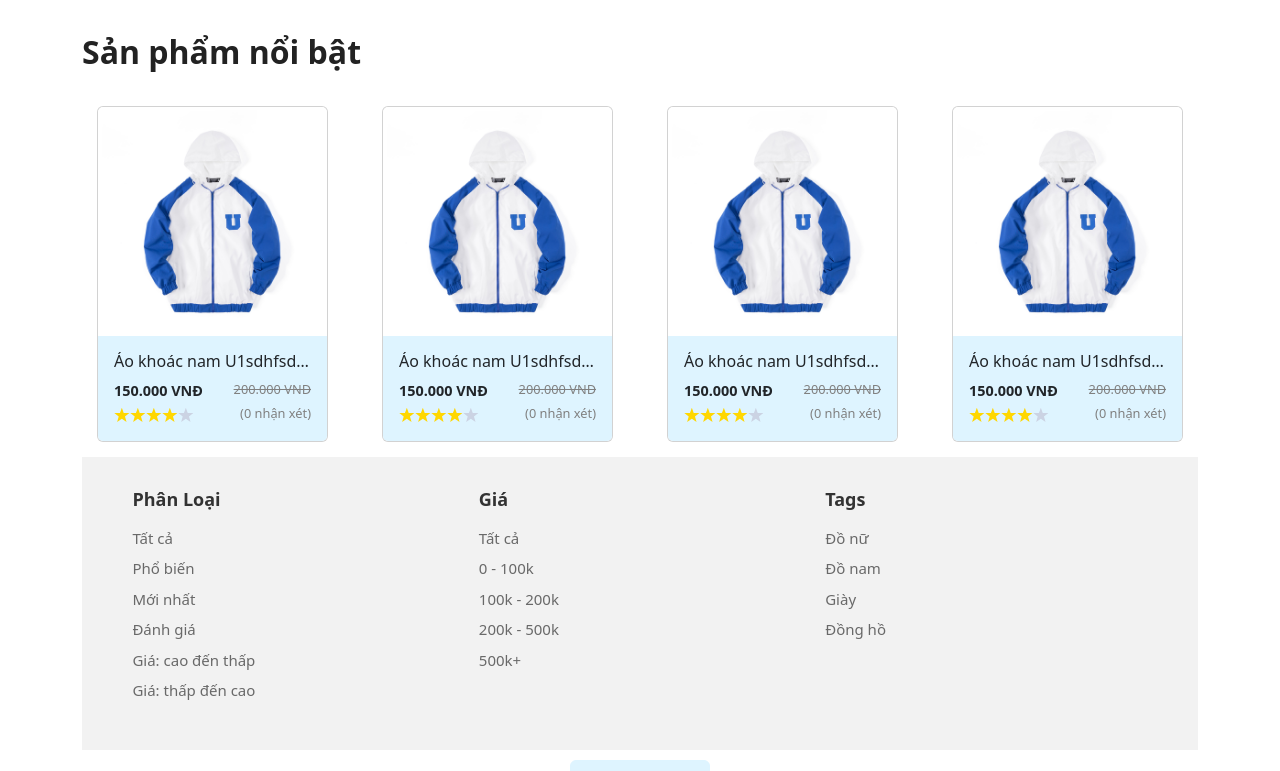
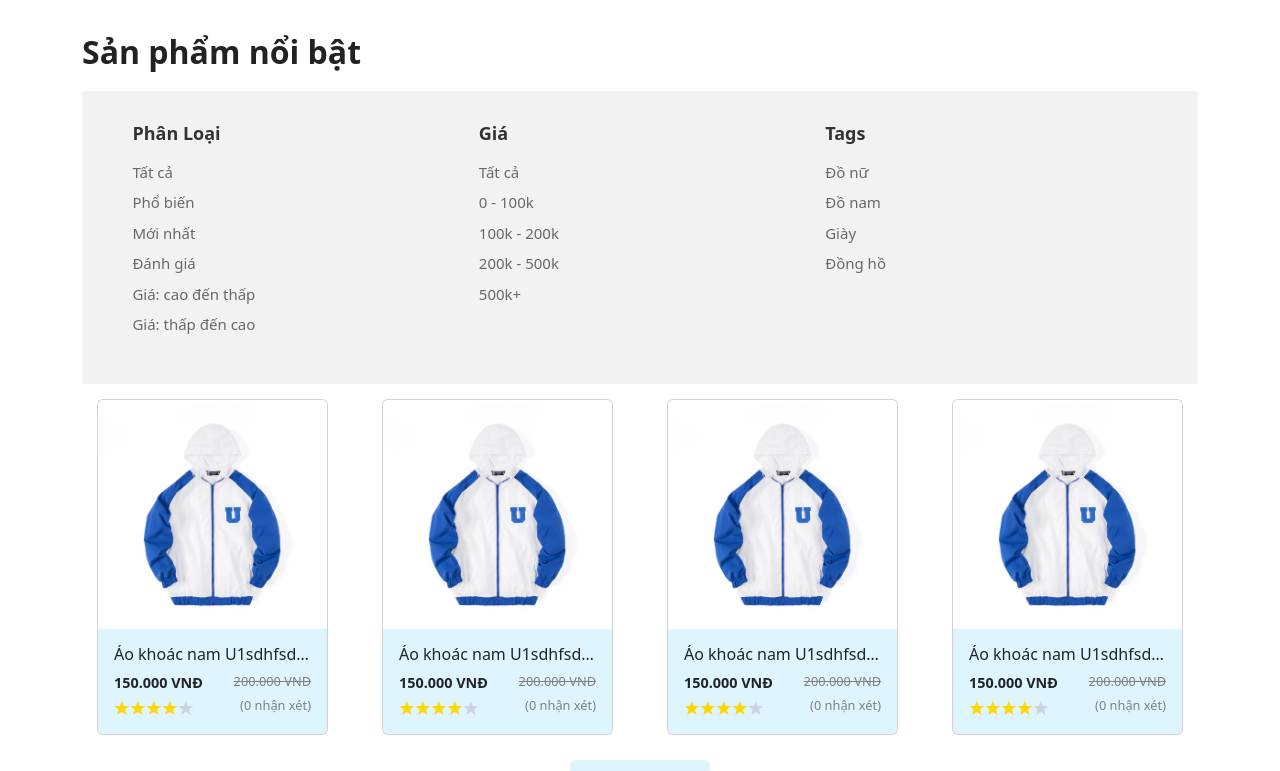
Before and after one commit to ChienPham231201/FashionWeb, a React (Create React App) app in the folder frontend/: page / in a window 1280 px wide. Shown: the part 1389-2160 px from the top of the page. Built offline with nearby package versions, Linux system fonts and the light colour scheme.

Commit message:
update filter

```diff
--- a/frontend/src/pages/HomePage.jsx
+++ b/frontend/src/pages/HomePage.jsx
@@ -27,6 +27,7 @@ const HomePage = () => {
                     ))}
                 </Row>
                 <h2 className="tag_product">Sản phẩm nổi bật</h2>
+                <Filter/>
                 <Row className="home_layout-row">
                     <Col lg={3} md={6} className="home_layout-col">
                         <ProductCard />
@@ -41,7 +42,7 @@ const HomePage = () => {
                         <ProductCard />
                     </Col>
                 </Row>
-                <Filter/>
+
                 <div className="load_more">
                     <Button className="btn_load-more">Xem tất cả</Button>
                 </div>
```
